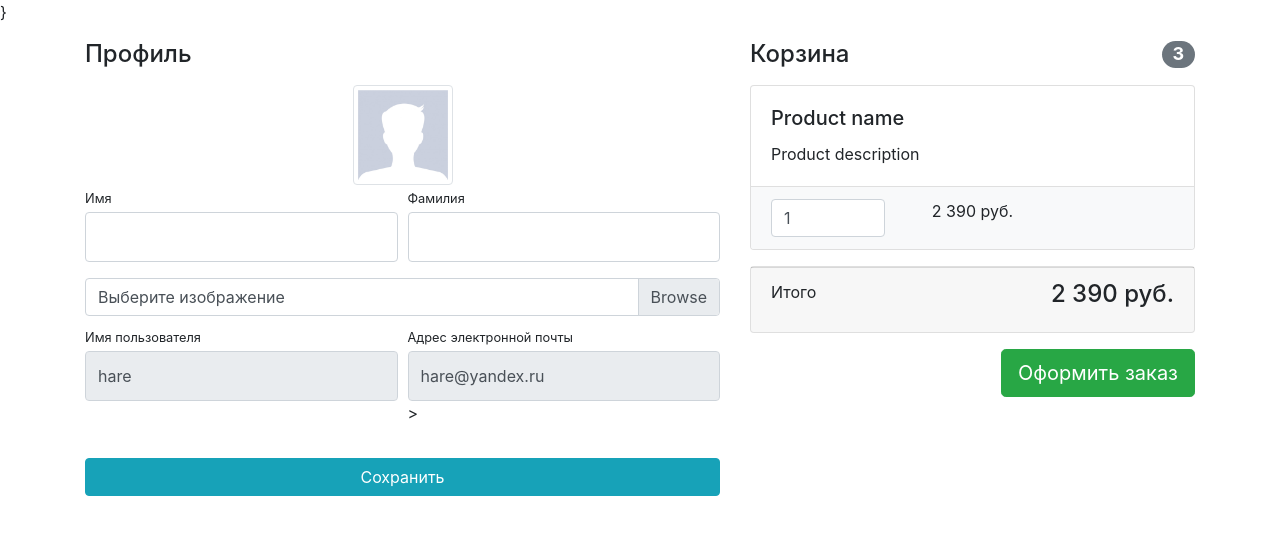
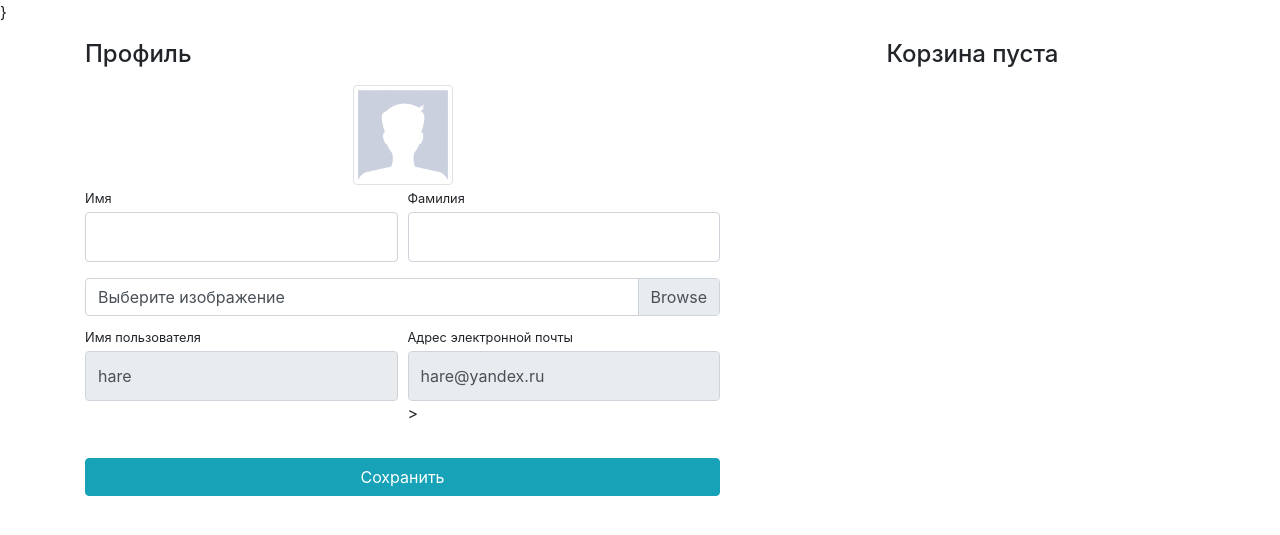
Before and after one commit to Hare1901/djangoEducation, a Django app: page /users/profile/ in a window 1280 px wide. Shown: the part 56-591 px from the top of the page. Run offline with Django 4.2, Linux system fonts and the light colour scheme; a user stored in the database is signed in; data that the repository does not hold is empty; some libraries are stand-ins or nearby versions.

Commit message:
вынесли корзину в отдельный фаил для работы над ним; импорт baskets.html через profile.html; проверка на объекты в  корзине.

```diff
--- /dev/null
+++ b/products/templates/products/baskets.html
@@ -0,0 +1,42 @@
+{% if baskets %}
+    <h4 class="mt-3 mb-3 d-flex justify-content-between align-items-center mb-3">
+    Корзина <span class="badge badge-secondary badge-pill">3</span>
+    </h4>
+    <div class="card mb-3">
+        <div class="card-body">
+            <h5 class="card-title">Product name</h5>
+            <p class="card-text">Product description</p>
+        </div>
+        <ul class="list-group list-group-flush">
+            <li class="list-group-item bg-light">
+                <div class="row text-center">
+                    <div class="col-lg-4">
+                        <label>
+                            <input name="basketID" type="number" class="form-control"
+                                   value="1" min="0">
+                        </label>
+                    </div>
+                    <div class="col-lg-4">2 390 руб.</div>
+                    <div class="col-lg-4">
+                        <a href="#">
+                            <i class="fas fa-trash"></i>
+                        </a>
+                    </div>
+                </div>
+            </li>
+        </ul>
+    </div>
+    <div class="card mb-3">
+        <div class="card-footer">
+            <p class="float-left">Итого</p>
+            <h4 class="float-right">2 390 руб.</h4>
+        </div>
+    </div>
+    <a class="btn btn-success btn-lg float-right" href="../orders/order-create.html">
+        Оформить заказ
+    </a>
+{% else %}
+    <h4 class="mt-3 mb-3 text-center">
+    Корзина пуста
+    </h4>
+{% endif %}
--- a/users/templates/users/profile.html
+++ b/users/templates/users/profile.html
@@ -58,40 +58,7 @@
             </form>
         </div>
         <div class="col-lg-5">
-            <h4 class="mt-3 mb-3 d-flex justify-content-between align-items-center mb-3">
-                Корзина <span class="badge badge-secondary badge-pill">3</span>
-            </h4>
-            <div class="card mb-3">
-                <div class="card-body">
-                    <h5 class="card-title">Product name</h5>
-                    <p class="card-text">Product description</p>
-                </div>
-                <ul class="list-group list-group-flush">
-                    <li class="list-group-item bg-light">
-                        <div class="row text-center">
-                            <div class="col-lg-4">
-                                <input name="basketID" type="number" class="form-control"
-                                       value="1" min="0">
-                            </div>
-                            <div class="col-lg-4">2 390 руб.</div>
-                            <div class="col-lg-4">
-                                <a href="#">
-                                    <i class="fas fa-trash"></i>
-                                </a>
-                            </div>
-                        </div>
-                    </li>
-                </ul>
-            </div>
-            <div class="card mb-3">
-                <div class="card-footer">
-                    <p class="float-left">Итого</p>
-                    <h4 class="float-right">2 390 руб.</h4>
-                </div>
-            </div>
-            <a class="btn btn-success btn-lg float-right" href="../orders/order-create.html">
-                Оформить заказ
-            </a>
+            {% include 'products/baskets.html' %}
         </div>
     </div>
 </div>
--- a/users/views.py
+++ b/users/views.py
@@ -2,7 +2,7 @@ from django.shortcuts import render, HttpResponseRedirect
 from django.urls import reverse
 from django.contrib import auth, messages
 from users.forms import UserLoginForm, UserRegistrationForm, UseProfileForm
-
+from products.models import Basket
 
 def login(request):
     if request.method == "POST":
@@ -44,7 +44,10 @@ def profile(request):
             print(form.errors)
     else:
         form = UseProfileForm(instance=request.user)
-    context = {'title': 'Store - Профиль', 'form': form}
+    context = {'title': 'Store - Профиль',
+               'form': form,
+               'baskets': Basket.objects.all()
+               }
     return render(request, 'users/profile.html', context)
 
 def logout(request):
```
Also changed, not shown: db.sqlite3.
